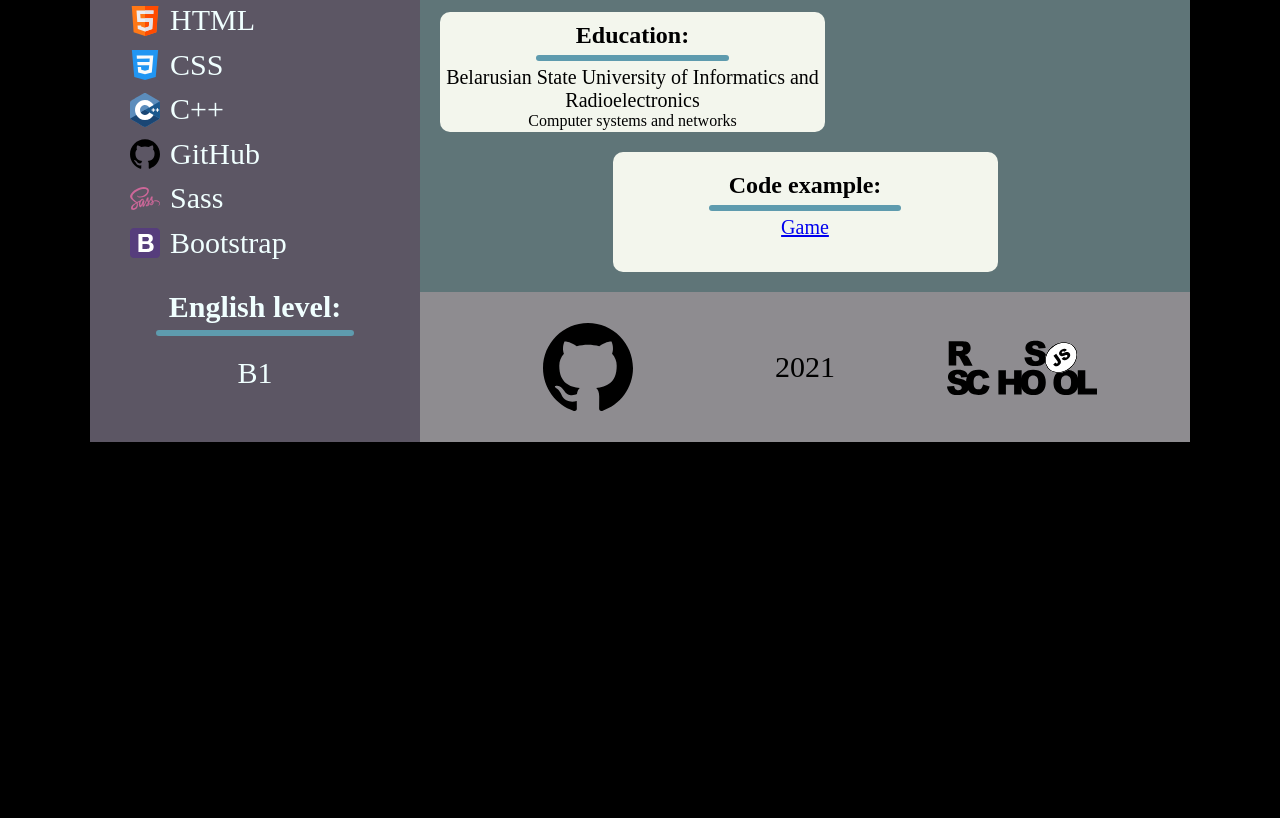
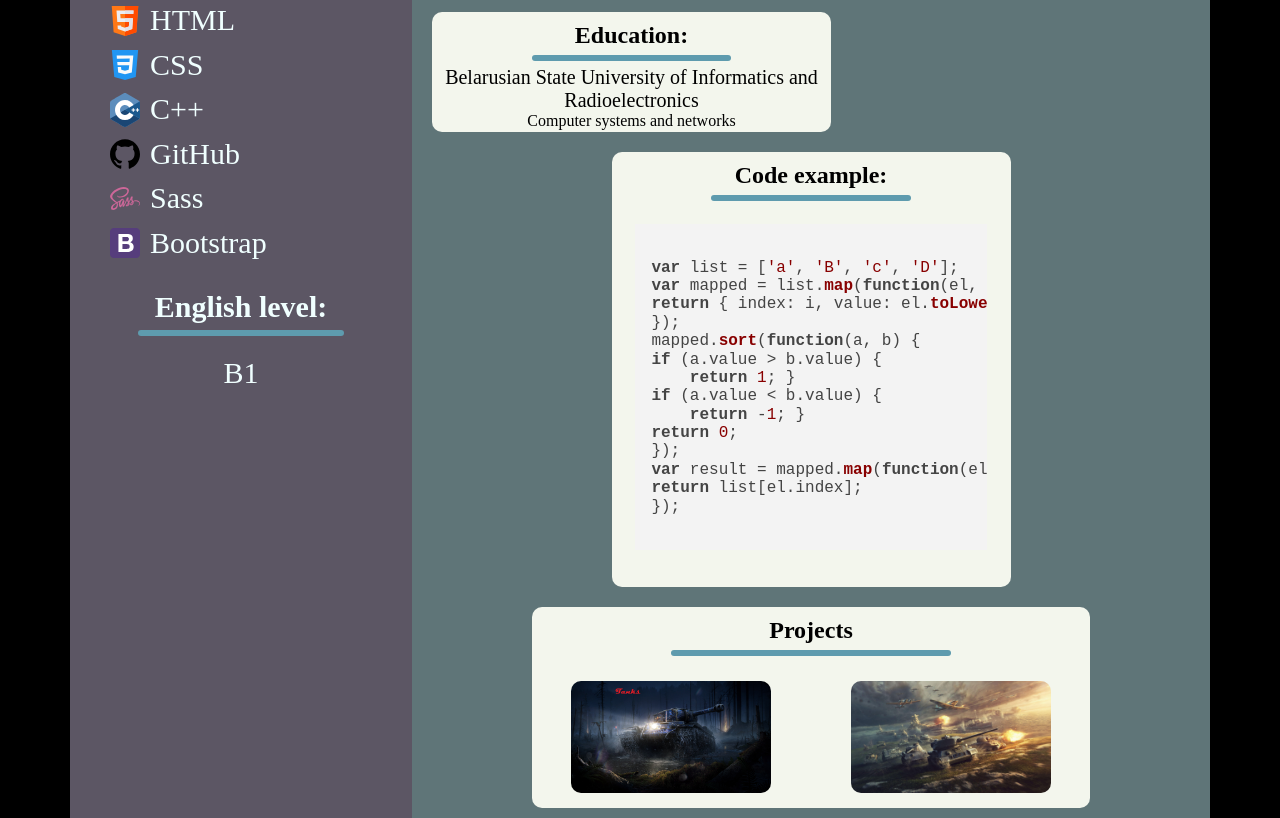
Before and after one commit to SerzhKonserzh/rsschool-cv, a plain HTML site: page index.html in a window 1280 px wide. Shown: the part 522-1340 px from the top of the page. Before the commit the page ends 964 px from the top, so only its background shows below. Drawn offline with nearby package versions, Linux system fonts and the light colour scheme.

Commit message:
feat: add projects section and code highlighting

```diff
--- a/css/style.css
+++ b/css/style.css
@@ -11,7 +11,7 @@ body._lock{
 .container{
     background-color: #5F7578;
     display: flex;
-    width: 1100px;
+    width: 1140px;
     margin: 0 auto;
 }
 .nav{
@@ -73,7 +73,9 @@ aside{
     display: flex;
     justify-content: space-around;
 }
-.mail_img , .telegram_img , .vk_img{
+.mail_img ,
+.telegram_img ,
+.vk_img{
     max-width: 70px;
 }
 .aside_skills{
@@ -203,15 +205,38 @@ header{
     background-color:#f3f6ed;
     margin: 0 auto;
     margin-top: 20px;
-    text-align: center;
     min-height: 120px;
 }
 .code_title{
-    padding-top: 20px;
+    padding-top: 10px;
     text-align: center;
 }
-.code_link{
-    font-size: 20px;
+code{
+    margin: 0 auto;
+    width: 80%;
+}
+.projects{
+    margin: 0 auto;
+    margin-top: 20px;
+    width: 70%;
+    border-radius: 10px;
+    background-color:#f3f6ed;
+    padding-bottom: 10px;
+}
+.projects_title{
+    text-align: center;
+    padding-top: 10px;
+}
+.projects_list{
+    display: flex;
+    justify-content: space-around;
+    list-style: none;
+}
+.tanks_img,
+.tanks3d_img{
+    width: 200px;
+    border-radius: 10px;
+    margin-top: 20px;
 }
 .footer{
     margin-top: 20px;
@@ -250,6 +275,9 @@ header{
         display: flex;
         align-items: center;
     }
+    .nav_list_item_link{
+        font-size: 16px;
+    }
     .work ,
     .info ,
     .education{
@@ -257,8 +285,13 @@ header{
         margin: 0 auto;
         margin-top: 20px;
     }
-    .code_example{
+    .code_example,
+    .projects{
         width: 80%;
+    }
+    .tanks_img,
+    .tanks3d_img{
+        width: 150px;
     }
 }
 @media(max-width: 420px){
@@ -366,4 +399,12 @@ header{
     .nav_list_item_link{
         font-size: 24px;
     }
+    .projects_list{
+        flex-direction: column;
+        align-items:center;
+    }
+    .tanks_img,
+    .tanks3d_img{
+        width: 250px;
+    }
 }
--- a/index.html
+++ b/index.html
@@ -6,6 +6,9 @@
     <meta name="viewport" content="width=device-width, initial-scale=1.0">
     <title>CV</title>
     <link rel="stylesheet" href="css/normalize.css">
+    <link rel="stylesheet" href="//cdnjs.cloudflare.com/ajax/libs/highlight.js/9.15.9/styles/default.min.css">
+    <script src="//cdnjs.cloudflare.com/ajax/libs/highlight.js/9.15.9/highlight.min.js"></script>
+    <script>hljs.initHighlightingOnLoad();</script>
     <link rel="stylesheet" href="css/style.css">
 </head>
 <body>
@@ -54,6 +57,7 @@
                             <li class="nav_list_item"><a data-goto=".work" href="#" class="nav_list_item_link">Work</a></li>
                             <li class="nav_list_item"><a data-goto=".education" href="#" class="nav_list_item_link">Education</a></li>
                             <li class="nav_list_item"><a data-goto=".code_example" href="#" class="nav_list_item_link">Code</a></li>
+                            <li class="nav_list_item"><a data-goto=".projects" href="#" class="nav_list_item_link">Projects</a></li>
                         </ul>
                     </div>
                 </div>
@@ -90,7 +94,36 @@
                 <section class="code_example">
                     <h2 class="code_title">Code example:</h2>
                     <div class="divider divider_main"></div>
-                    <a href="https://github.com/SerzhKonserzh/Tanks/blob/main/Game.cpp" class="code_link">Game</a>
+                    <pre>
+                        <code class="code_block">
+var list = ['a', 'B', 'c', 'D'];
+var mapped = list.map(function(el, i) {
+return { index: i, value: el.toLowerCase() };
+});
+mapped.sort(function(a, b) {
+if (a.value > b.value) {
+    return 1; }
+if (a.value < b.value) {
+    return -1; }
+return 0;
+});
+var result = mapped.map(function(el) {
+return list[el.index];
+});
+                        </code>
+                    </pre>
+                </section>
+                <section class="projects">
+                    <h2 class="projects_title">Projects</h2>
+                    <div class="divider divider_main"></div>
+                    <ul class="projects_list">
+                        <li class="projects_list_item">
+                            <a href="https://github.com/SerzhKonserzh/Tanks" class="projects_link"><img src="img/projects/tank_img.jpg" alt="tank_img" class="tanks_img"></a>
+                        </li>
+                        <li class="projects_list_item">
+                            <a href="https://github.com/SerzhKonserzh/Tanks" class="projects_link"><img src="img/projects/tank3d_img.jpg" alt="tank3d_img" class="tanks3d_img"></a>
+                        </li>
+                    </ul>
                 </section>
             </div>
             <footer class="footer">
```
Also changed, not shown: img/projects/tank3d_img.jpg (added), img/projects/tank_img.jpg (added).
